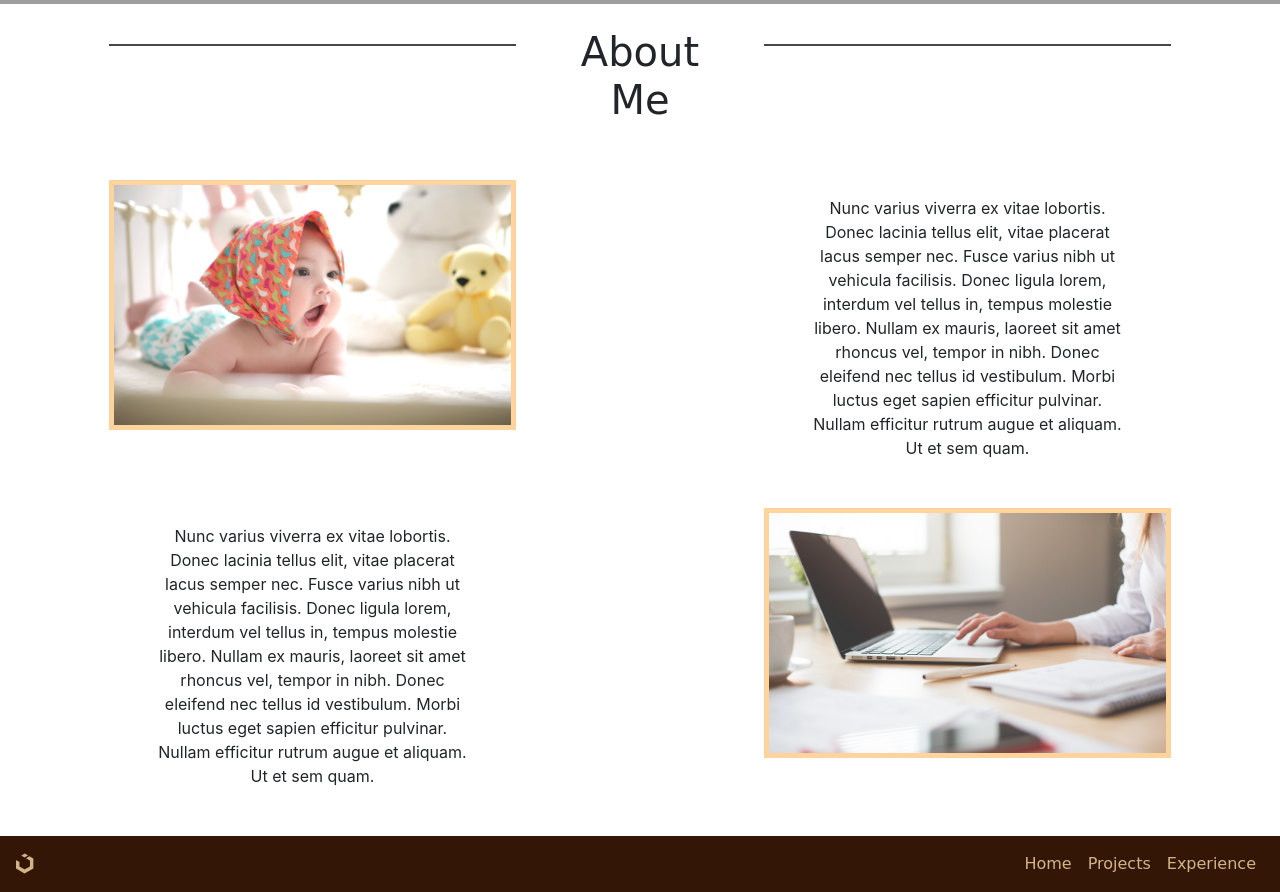
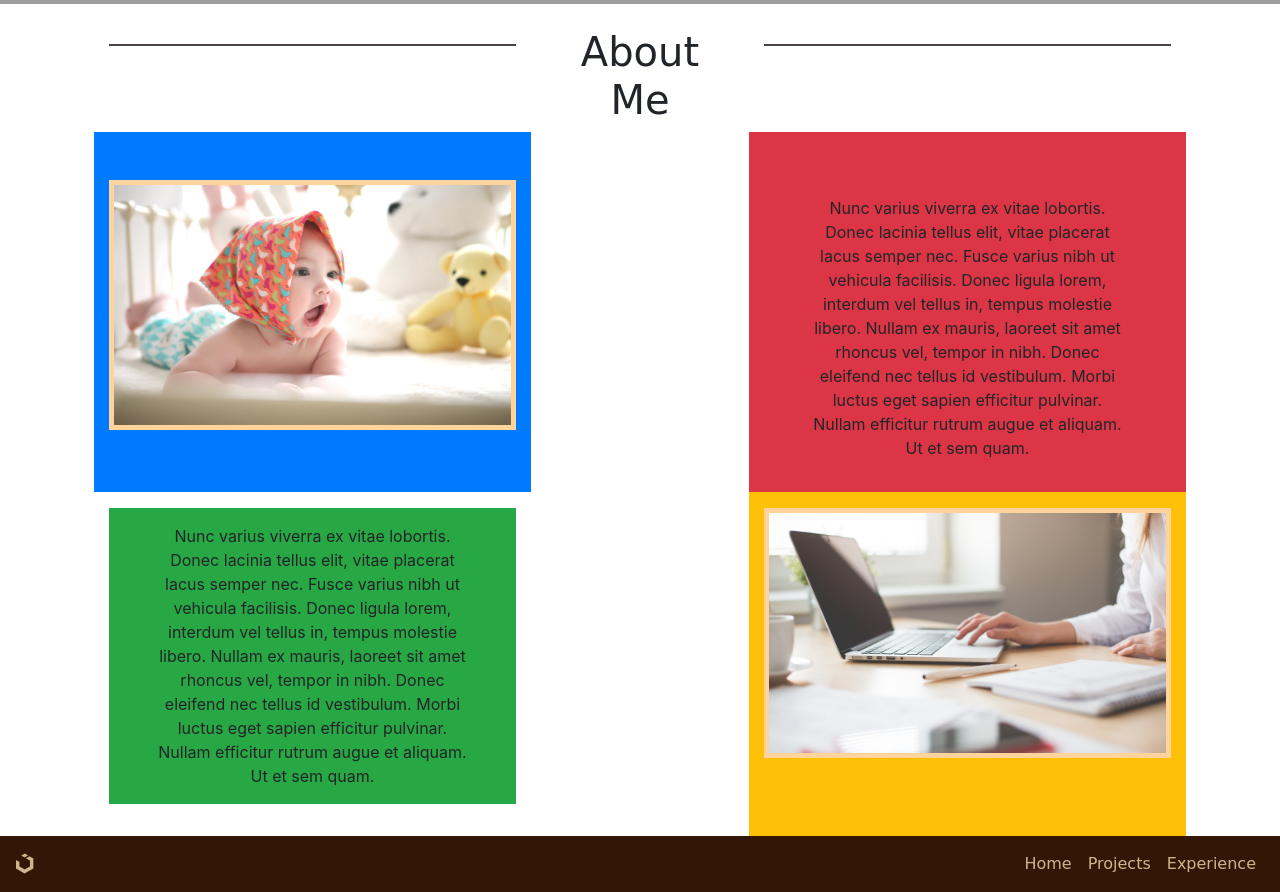
Before and after one commit to superjman/superjman.github.io, a plain HTML site: page index.html in a window 1280 px wide. Shown: the part 3000-3892 px from the top of the page. Drawn offline with nearby package versions, Linux system fonts and the light colour scheme; grey boxes are pictures that could not be loaded; a web font is replaced by a local one.

Commit message:
color on resume change

```diff
--- a/index.html
+++ b/index.html
@@ -245,11 +245,11 @@
             <div class="col-lg-4 pt-4"><hr class="aboutline"></div>
             <div class="col-sm-1 pt-4"></div>
             <div class="col-sm-1"></div>
-            <div class="col-lg-4 pt-5">
+            <div class="col-lg-4 pt-5 bg-primary">
               <img src="/images/profile.jpg" alt="profile picture" class="mx-auto d-block picture">
             </div>
             <div class="col-sm-2"></div>
-            <div class="col-lg-4 pt-5">
+            <div class="col-lg-4 pt-5 bg-danger">
               <p class="text-center align-middle py-3 px-5">Nunc varius viverra ex vitae lobortis. Donec lacinia tellus elit, vitae placerat lacus semper nec.
                 Fusce varius nibh ut vehicula facilisis. Donec ligula lorem, interdum vel tellus in, tempus molestie libero. Nullam ex mauris,
                 laoreet sit amet rhoncus vel, tempor in nibh. Donec eleifend nec tellus id vestibulum. Morbi luctus eget sapien efficitur pulvinar.
@@ -258,13 +258,13 @@
             <div class="col-sm-1"></div>
             <div class="col-sm-1"></div>
             <div class="col-lg-4 py-3">
-              <p class="text-center align-middle py-3 px-5">Nunc varius viverra ex vitae lobortis. Donec lacinia tellus elit, vitae placerat lacus semper nec.
+              <p class="text-center align-middle py-3 px-5 bg-success">Nunc varius viverra ex vitae lobortis. Donec lacinia tellus elit, vitae placerat lacus semper nec.
                 Fusce varius nibh ut vehicula facilisis. Donec ligula lorem, interdum vel tellus in, tempus molestie libero. Nullam ex mauris,
                 laoreet sit amet rhoncus vel, tempor in nibh. Donec eleifend nec tellus id vestibulum. Morbi luctus eget sapien efficitur pulvinar.
                 Nullam efficitur rutrum augue et aliquam. Ut et sem quam.</p>
             </div>
             <div class="col-sm-2"></div>
-            <div class="col-lg-4 py-3">
+            <div class="col-lg-4 py-3 bg-warning">
               <img src="/images/project4.jpg" alt="passion picture" class="mx-auto d-block picture">
             </div>
             <div class="col-sm-1"></div>
```
